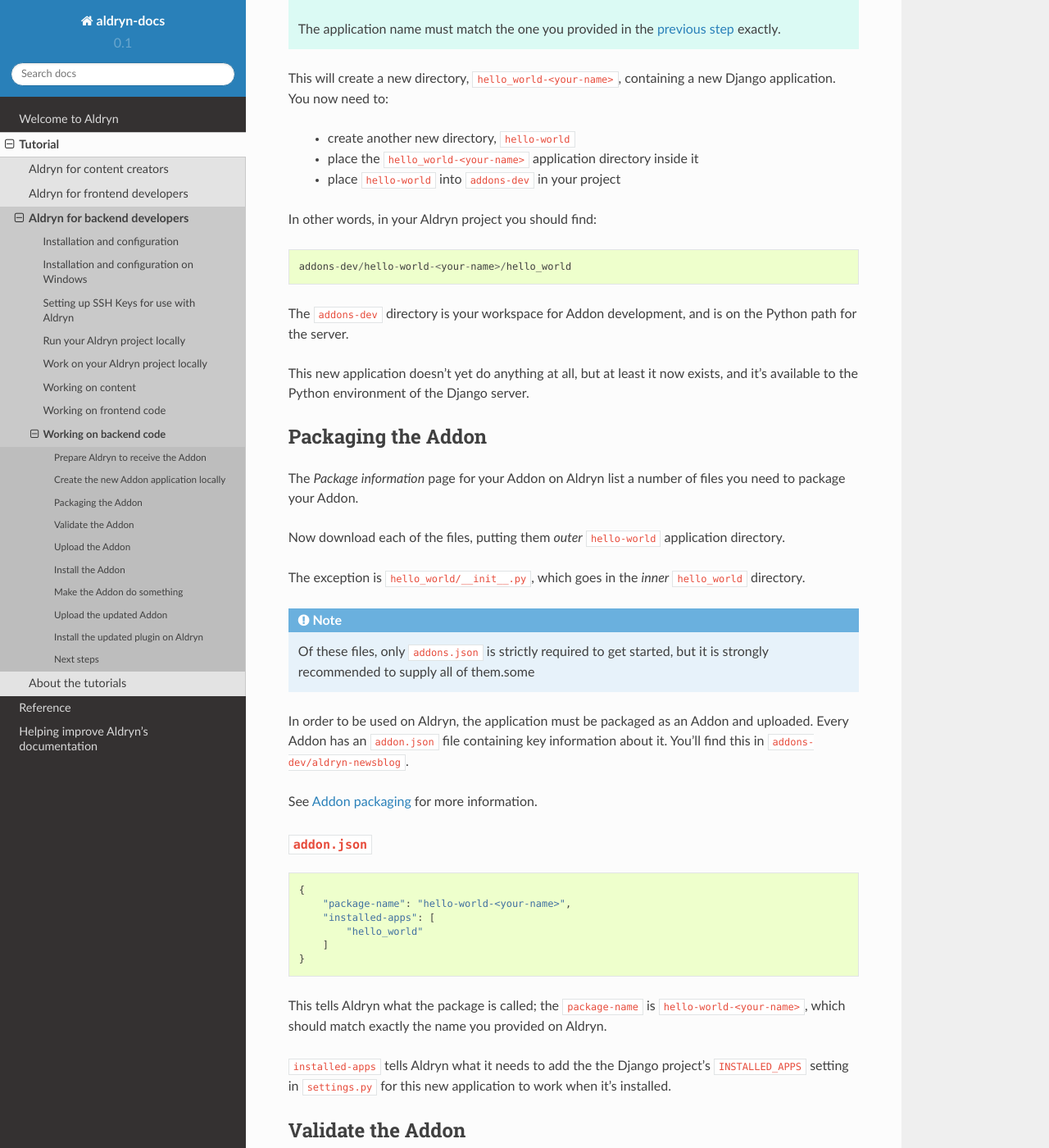
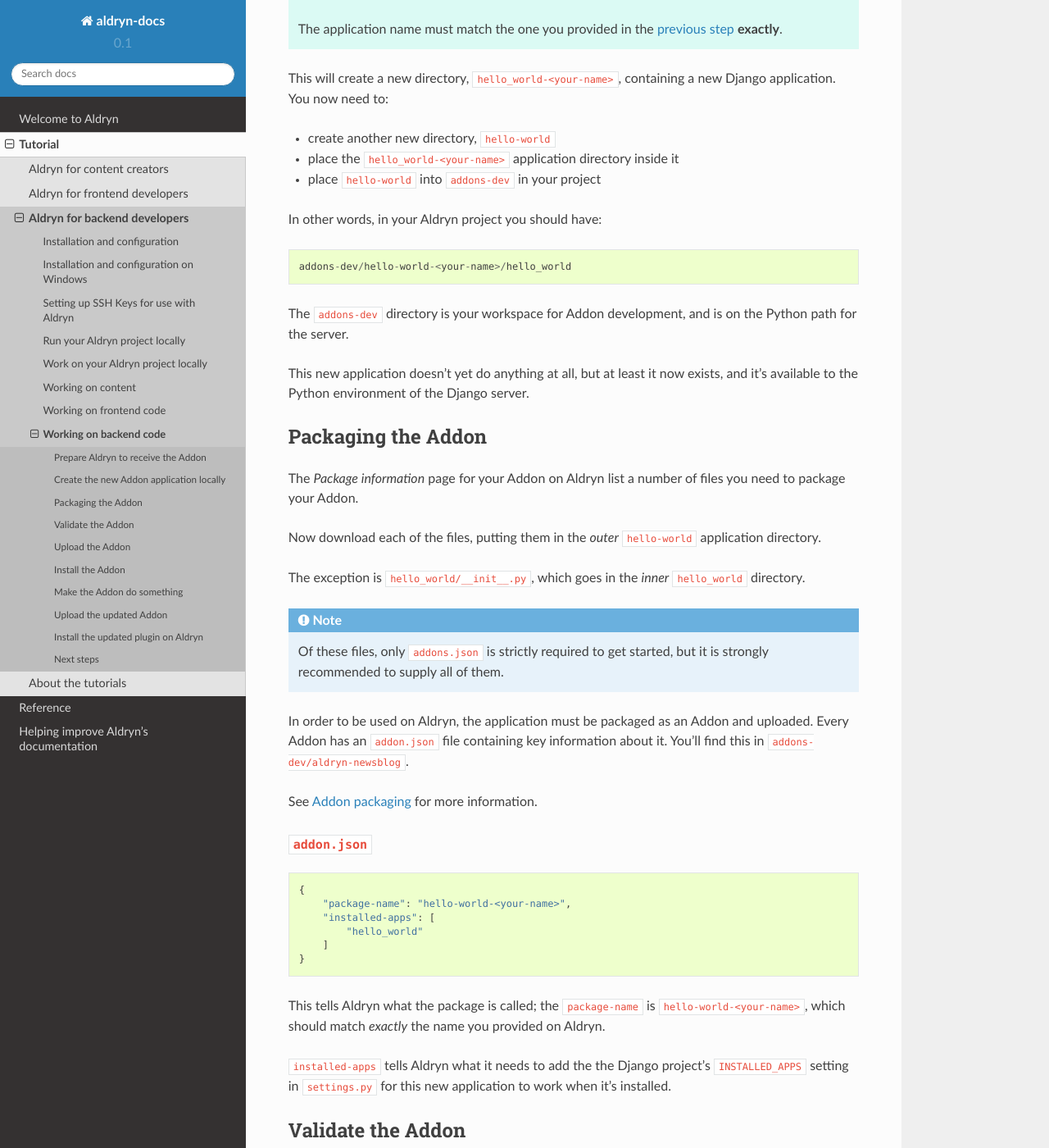
Before and after one commit to aldryn/aldryn-docs, a Sphinx documentation site: the page built from docs/tutorial/commandline/working-on-backend.rst, in a window 1280 px wide and 1400 px high, scrolled down 1366 px. Shown: the whole window at 82% size. Built offline with Sphinx 7.4.7 and the Read the Docs theme 2.0.0, drawn with Linux system fonts in a browser that asks for light colours; some of the changed text lies outside the part shown.

Commit message:
Updated local dev. tutorial

```diff
--- a/docs/tutorial/commandline/working-on-backend.rst
+++ b/docs/tutorial/commandline/working-on-backend.rst
@@ -59,16 +59,16 @@
 .. important:: **About the ``package name``**
 
     The application name must match the one you provided in the :ref:`previous step
-    <prepare_aldryn_for_addon>` exactly.
+    <prepare_aldryn_for_addon>` **exactly**.
 
 This will create a new directory, ``hello_world-<your-name>``, containing a new Django application.
 You now need to:
 
-    * create another new directory, ``hello-world``
-    * place the ``hello_world-<your-name>`` application directory inside it
-    * place ``hello-world`` into ``addons-dev`` in your project
+* create another new directory, ``hello-world``
+* place the ``hello_world-<your-name>`` application directory inside it
+* place ``hello-world`` into ``addons-dev`` in your project
 
-In other words, in your Aldryn project you should find::
+In other words, in your Aldryn project you should have::
 
     addons-dev/hello-world-<your-name>/hello_world
 
@@ -86,14 +86,14 @@
 The *Package information* page for your Addon on Aldryn list a number of files you need to package
 your Addon.
 
-Now download each of the files, putting them *outer* ``hello-world`` application directory.
+Now download each of the files, putting them in the *outer* ``hello-world`` application directory.
 
 The exception is ``hello_world/__init__.py``, which goes in the *inner* ``hello_world`` directory.
 
 .. note::
 
     Of these files, only ``addons.json`` is strictly required to get started, but it is strongly
-    recommended to supply all of them.some
+    recommended to supply all of them.
 
 In order to be used on Aldryn, the application must be packaged as an Addon and uploaded. Every
 Addon has an ``addon.json`` file containing key information about it. You'll find this in
@@ -115,7 +115,7 @@
     }
 
 This tells Aldryn what the package is called; the ``package-name`` is ``hello-world-<your-name>``,
-which should match exactly the name you provided on Aldryn.
+which should match *exactly* the name you provided on Aldryn.
 
 ``installed-apps`` tells Aldryn what it needs to add the the Django project's ``INSTALLED_APPS``
 setting in ``settings.py`` for this new application to work when it's installed.
@@ -196,6 +196,24 @@
 This installs the Addon, then redeploys the server - the same processes that unfolded on Aldryn.
 
 
+Add the addon to ``INSTALLED_APPS``
+-----------------------------------
+
+In the project's ``settings.py``, you'll find::
+
+    INSTALLED_APPS.extend([
+        # add your project specific apps here
+    ])
+
+Add the application name to the list::
+
+    INSTALLED_APPS.extend([
+        'hello_world',
+    ])
+
+.. note:: A future update to the Aldryn client will take of this step automatically.
+
+
 ***************************
 Make the Addon do something
 ***************************
```
Also changed, not shown: other parts of docs/tutorial/commandline/working-on-backend.rst (+1 -1 lines).
